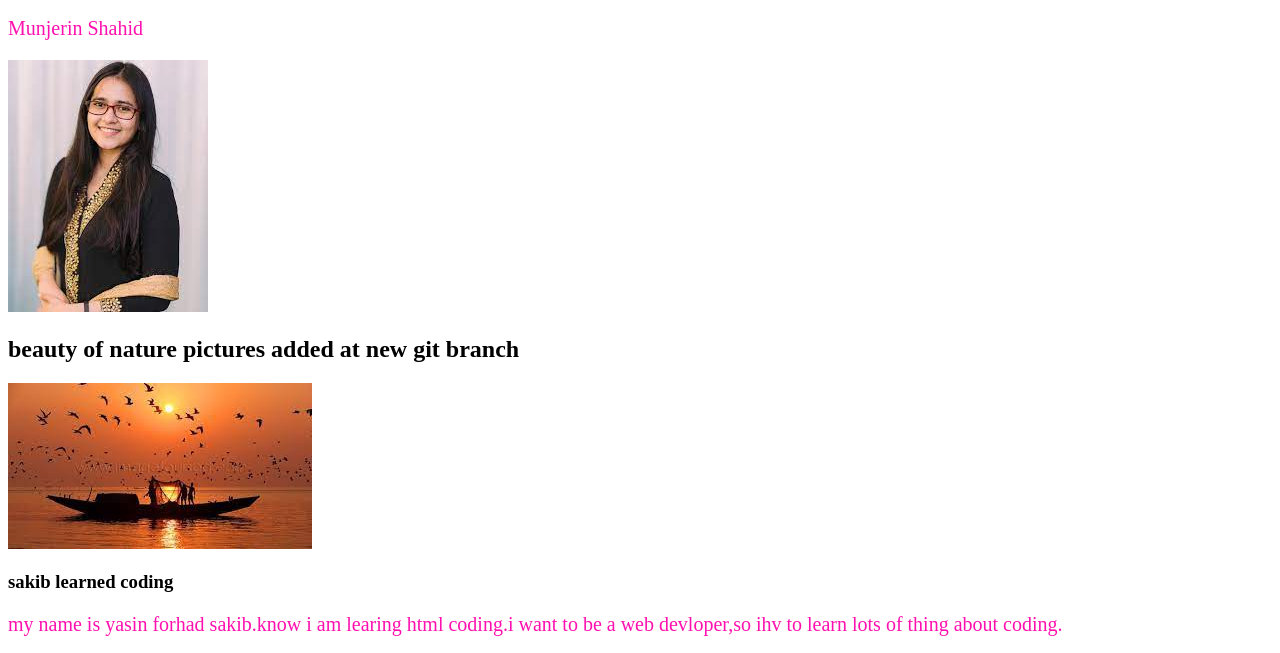
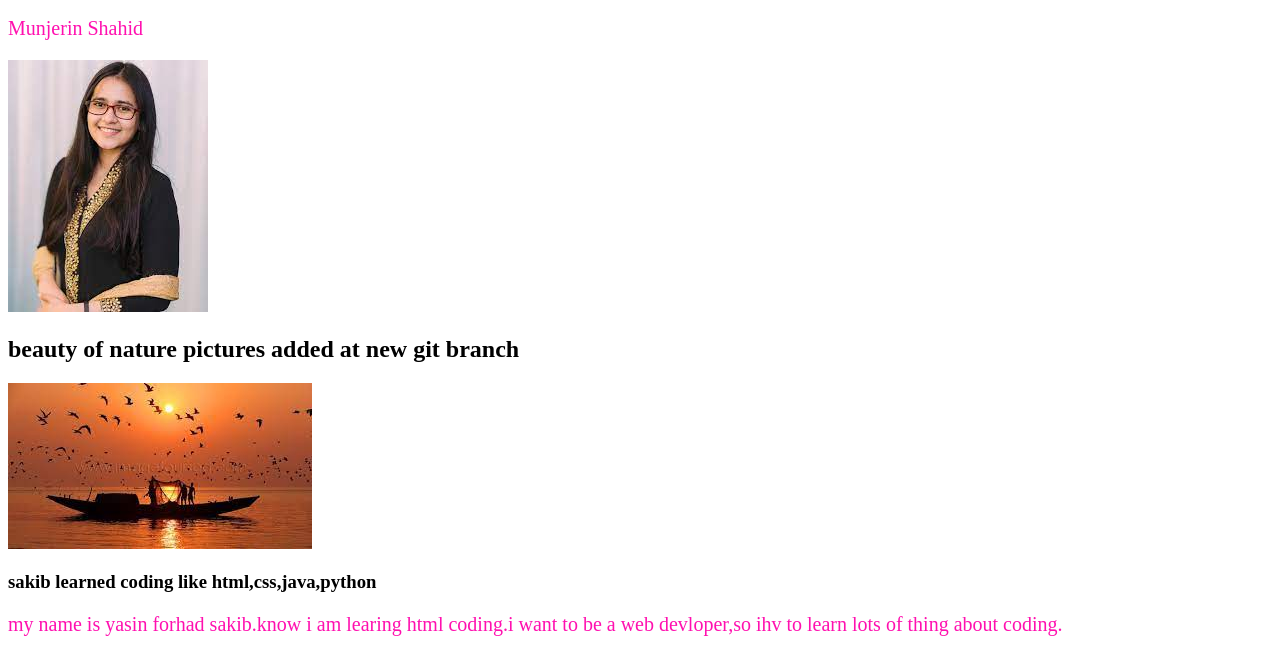
Before and after one commit to YasinForhadSakib/my-first-repo, a plain HTML site: page index.html in a window 1280 px wide. Shown: the part 106-759 px from the top of the page. Drawn offline with Linux system fonts and the light colour scheme.

Commit message:
langu-code

```diff
--- a/index.html
+++ b/index.html
@@ -16,8 +16,10 @@
 <h2>beauty of nature pictures added at new git branch</h2>
 <img src="fishing.jpg" alt="">
 
-<h3>sakib learned coding</h3>
+<h3>sakib learned coding like html,css,java,python</h3>
 <p>my name is yasin forhad sakib.know i am learing html coding.i want to be a web devloper,so ihv to learn lots of thing about coding.</p>
 <img src="img_2842_0.jpg" alt="">
+
+
 </body>
 </html>
```
